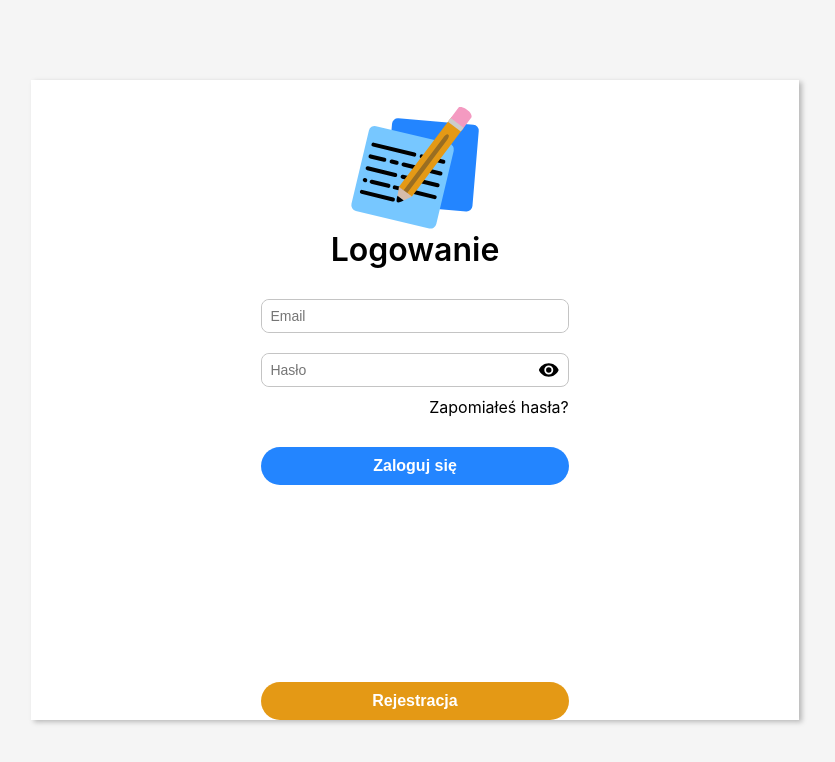
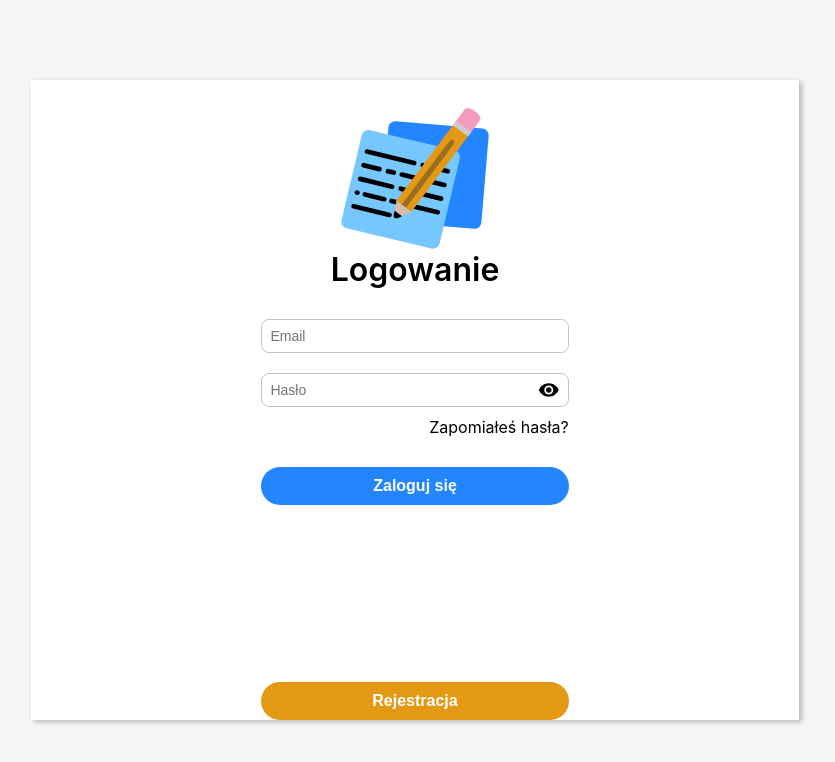
Before and after one commit to Forsect/Cookify, a React (Create React App) app in the folder cookify_front/: page /login in a window 1280 px wide. Shown: the top 762 px of the page, without its empty margins (225-1060 px from the left). Built offline with nearby package versions, Linux system fonts and the light colour scheme.

Commit message:
FRONT: Button better radius and margin

```diff
--- a/cookify_front/src/Pages/Login/Login.module.scss
+++ b/cookify_front/src/Pages/Login/Login.module.scss
@@ -10,6 +10,10 @@
 }
 
 .cookifyLogo {
+  width: 150px;
+  height: 150px;
+  min-width: 150px;
+  min-height: 150px;
 }
 
 .header {
@@ -37,7 +41,6 @@
 
 .button {
   width: 85%;
-  border-radius: 20px;
 }
 
 .loginButton {
@@ -47,6 +50,7 @@
 
 .registerButton {
   @extend .button;
+  margin-top: 10px;
 }
 
 .inputs {
--- a/cookify_front/src/Pages/Login/Login.tsx
+++ b/cookify_front/src/Pages/Login/Login.tsx
@@ -57,7 +57,7 @@ const Login: React.FC = observer(() => {
 
   return (
     <div className={styles.componentContainer}>
-      <CookifyLogo className={styles.cookifyLogo} width={"150"} height={"150"} />
+      <CookifyLogo className={styles.cookifyLogo} />
       <Text className={styles.header} text={pl.login.loginText} />
       <div className={styles.inputsContainer}>
         <TextInput
--- a/cookify_front/src/Pages/Register/Register.module.scss
+++ b/cookify_front/src/Pages/Register/Register.module.scss
@@ -40,17 +40,8 @@
 }
 
 .button {
+  margin-top: 10px;
   width: 85%;
-  border-radius: 20px;
-}
-
-.registerButton {
-  @extend .button;
-  margin-top: 10px;
-}
-
-.loginButton {
-  @extend .button;
 }
 
 .inputs {
@@ -74,7 +65,6 @@
 }
 
 @include mediumDevice() {
-
   .infoContainer {
     width: 40%;
   }
--- a/cookify_front/src/Pages/Register/Register.tsx
+++ b/cookify_front/src/Pages/Register/Register.tsx
@@ -110,7 +110,7 @@ const Register: React.FC = observer(() => {
       </div>
       <Button
         disabled={buttonDisabled}
-        className={styles.registerButton}
+        className={styles.button}
         variant={ButtonVariant.Blue}
         text={pl.registration.buttons.register}
         onClick={async () => {
@@ -131,7 +131,7 @@ const Register: React.FC = observer(() => {
         {userStore.registerUserIsLoading && <Loader text={pl.loading} containerClass={styles.Loader} />}
       </div>
       <Button
-        className={styles.loginButton}
+        className={styles.button}
         variant={ButtonVariant.Orange}
         text={pl.registration.buttons.login}
         onClick={() => {
--- a/cookify_front/src/shared/components/buttons/Button.module.scss
+++ b/cookify_front/src/shared/components/buttons/Button.module.scss
@@ -1,7 +1,7 @@
 @import "../../../styles/index.scss";
 
 .buttonBase {
-  border-radius: 12px;
+  border-radius: 20px;
   &:hover {
     cursor: pointer;
   }
```
Also changed, not shown: cookify_front/src/shared/components/icons/CookifyLogo.tsx (+3 -8 lines).
